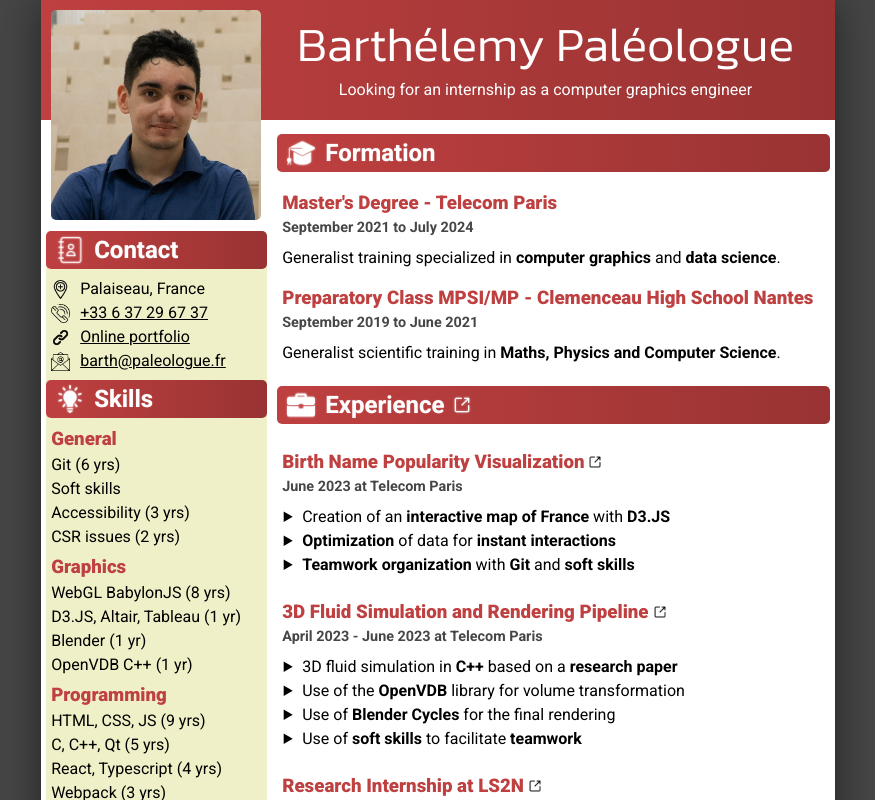
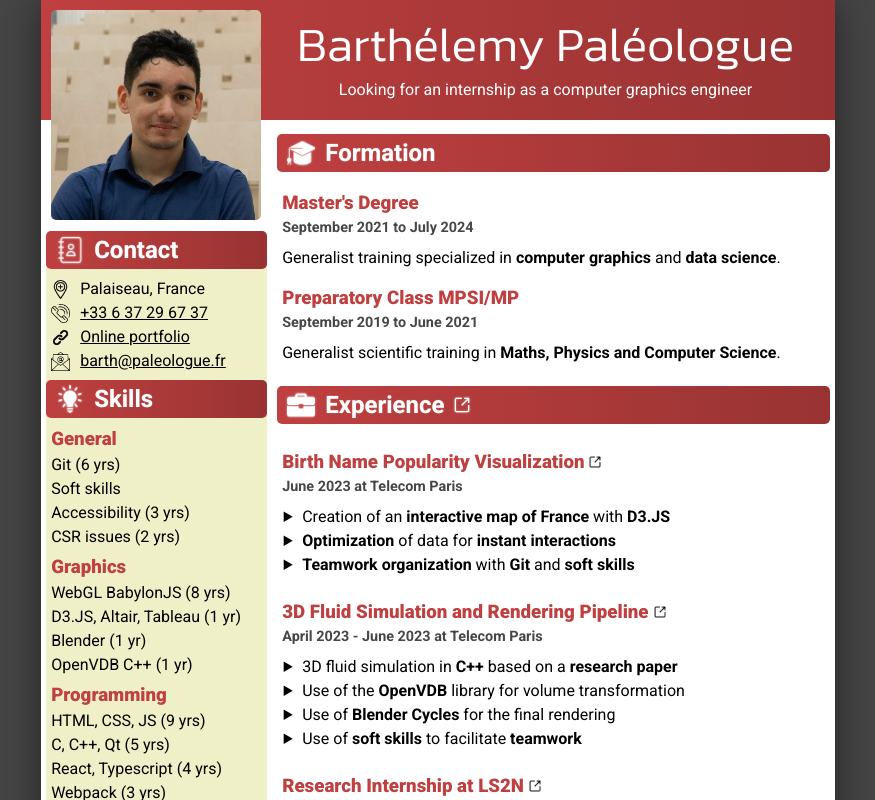
Before and after one commit to BarthPaleologue/resume, a Next.js app: page /resume/ in a window 1280 px wide. Shown: the top 800 px of the page, without its empty margins (202-1077 px from the left). Built offline with nearby package versions, Linux system fonts and the light colour scheme.

Commit message:
formation with IStrings

```diff
--- a/src/app/formationContainer.tsx
+++ b/src/app/formationContainer.tsx
@@ -1,14 +1,6 @@
 import React from "react";
 import { Lang, currentLang } from "./internationalization";
-
-export type Formation = {
-    titleFR: string;
-    titleEN: string;
-    whenFR: string;
-    whenEN: string;
-    whatFR: string;
-    whatEN: string;
-}
+import { Formation } from "./resumeData/formations";
 
 export interface FormationContainerProps {
     formation: Formation;
@@ -17,13 +9,13 @@ export interface FormationContainerProps {
 export const FormationContainer = ({ formation }: FormationContainerProps) => {
     function createMarkup() {
         return {
-            __html: currentLang === Lang.FR ? formation.whatFR : formation.whatEN
+            __html: formation.what
         }
     }
     return (
         <div className="formationContainer" >
-            <h3>{currentLang === Lang.FR ? formation.titleFR : formation.titleEN}</h3>
-            <h4>{currentLang === Lang.FR ? formation.whenFR : formation.whenEN}</h4>
+            <h3>{formation.title}</h3>
+            <h4>{formation.when}</h4>
             <p dangerouslySetInnerHTML={createMarkup()}></p>
         </div>
     );
--- a/src/app/page.tsx
+++ b/src/app/page.tsx
@@ -21,7 +21,7 @@ export default function Home() {
         <div className="leftPanel">
           <section className="formation">
             <h2><span className="icon formation-icon inverted"></span>{IS.formation}</h2>
-            {formations.map((formation) => (<FormationContainer key={formation.titleFR} formation={formation} />))}
+            {formations.map((formation) => (<FormationContainer key={formation.title} formation={formation} />))}
           </section>
           <section>
             <h2><span className="icon experience-icon inverted"></span><AccessLinkIcon text={IS.experience} inverted url='https://barth.paleologue.fr' title="Online Portfolio" /></h2>
--- a/src/app/resumeData/formations.ts
+++ b/src/app/resumeData/formations.ts
@@ -1,20 +1,20 @@
-import { Formation } from "../formationContainer";
+import { S } from "../internationalization";
+
+export type Formation = {
+    title: string;
+    when: string;
+    what: string;
+}
 
 export const formations: Formation[] = [
     {
-        titleFR: "Diplôme d'Ingénieur - Télécom Paris",
-        titleEN: "Master's Degree - Telecom Paris",
-        whenFR: "Septembre 2021 à Juillet 2024",
-        whenEN: "September 2021 to July 2024",
-        whatFR: "Formation généraliste spécialisée en <b>graphisme</b> et <b>science des données</b>.",
-        whatEN: "Generalist training specialized in <b>computer graphics</b> and <b>data science</b>."
+        title: S({ "fr": "Diplôme d'Ingénieur", "en": "Master's Degree" }).s,
+        when: S({ "fr": "Septembre 2021 à Juillet 2024", "en": "September 2021 to July 2024" }).s,
+        what: S({ "fr": "Formation généraliste spécialisée en <b>graphisme</b> et <b>science des données</b>.", "en": "Generalist training specialized in <b>computer graphics</b> and <b>data science</b>." }).s
     },
     {
-        titleFR: "Classe Prépa MPSI/MP - Lycée Clemenceau Nantes",
-        titleEN: "Preparatory Class MPSI/MP - Clemenceau High School Nantes",
-        whenFR: "Septembre 2019 à Juin 2021",
-        whenEN: "September 2019 to June 2021",
-        whatFR: "Formation scientifique généraliste en <b>Maths, Physique et Informatique</b>.",
-        whatEN: "Generalist scientific training in <b>Maths, Physics and Computer Science</b>."
+        title: S({ "fr": "Classe Prépa MPSI/MP", "en": "Preparatory Class MPSI/MP" }).s,
+        when: S({ "fr": "Septembre 2019 à Juin 2021", "en": "September 2019 to June 2021" }).s,
+        what: S({ "fr": "Formation scientifique généraliste en <b>Maths, Physique et Informatique</b>.", "en": "Generalist scientific training in <b>Maths, Physics and Computer Science</b>." }).s
     }
 ]
```
Also changed, not shown: src/app/resumeData/skills.ts (+11 -1 lines), src/app/skillContainer.tsx (+1 -11 lines).
